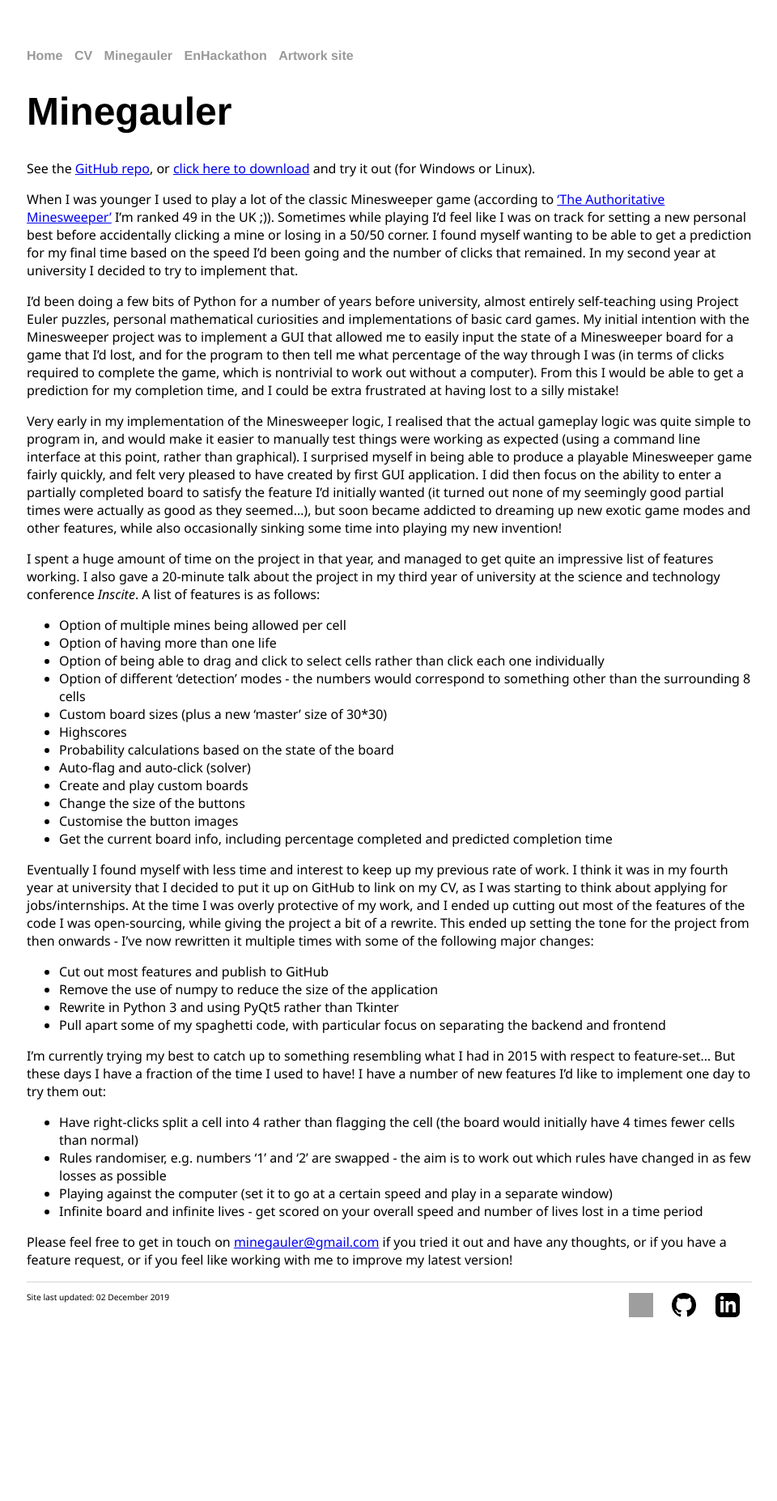
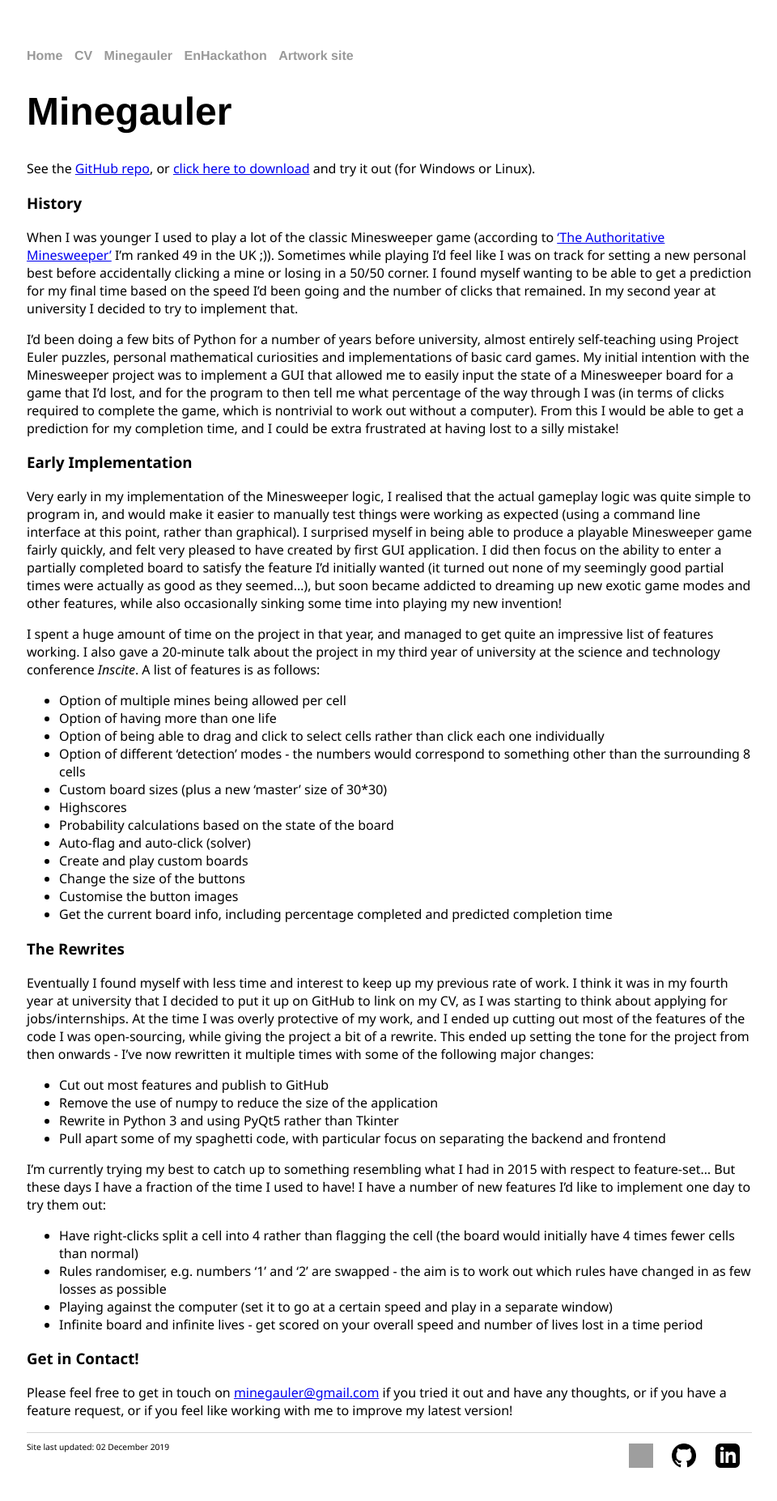
Before and after one commit to LewisGaul/LewisGaul.github.io, a Jekyll site: the page built from minegauler.md, in a window 1280 px wide. Shown: the whole page at 81% size, without its empty margins (159-1119 px from the left). Built offline with Jekyll 4.4.1, drawn with Linux system fonts in a browser that asks for light colours; before the commit the page ends 1669 px from its top, so only the background shows below that; grey boxes are pictures that could not be loaded.

Commit message:
Add headings to minegauler page

```diff
--- a/minegauler.md
+++ b/minegauler.md
@@ -8,9 +8,15 @@ layout: default
 
 See the [GitHub repo](https://github.com/LewisGaul/minegauler), or [click here to download](https://raw.githubusercontent.com/LewisGaul/minegauler/master/releases/MineGauler1.2.2.zip) and try it out (for Windows or Linux).
 
+
+### History
+
 When I was younger I used to play a lot of the classic Minesweeper game (according to ['The Authoritative Minesweeper'](http://www.minesweeper.info/countryranking.html?country=186) I'm ranked 49 in the UK ;)). Sometimes while playing I'd feel like I was on track for setting a new personal best before accidentally clicking a mine or losing in a 50/50 corner. I found myself wanting to be able to get a prediction for my final time based on the speed I'd been going and the number of clicks that remained. In my second year at university I decided to try to implement that.
 
 I'd been doing a few bits of Python for a number of years before university, almost entirely self-teaching using Project Euler puzzles, personal mathematical curiosities and implementations of basic card games. My initial intention with the Minesweeper project was to implement a GUI that allowed me to easily input the state of a Minesweeper board for a game that I'd lost, and for the program to then tell me what percentage of the way through I was (in terms of clicks required to complete the game, which is nontrivial to work out without a computer). From this I would be able to get a prediction for my completion time, and I could be extra frustrated at having lost to a silly mistake!
+
+
+### Early Implementation
 
 Very early in my implementation of the Minesweeper logic, I realised that the actual gameplay logic was quite simple to program in, and would make it easier to manually test things were working as expected (using a command line interface at this point, rather than graphical). I surprised myself in being able to produce a playable Minesweeper game fairly quickly, and felt very pleased to have created by first GUI application. I did then focus on the ability to enter a partially completed board to satisfy the feature I'd initially wanted (it turned out none of my seemingly good partial times were actually as good as they seemed...), but soon became addicted to dreaming up new exotic game modes and other features, while also occasionally sinking some time into playing my new invention!
 
@@ -28,6 +34,9 @@ I spent a huge amount of time on the project in that year, and managed to get qu
  - Customise the button images
  - Get the current board info, including percentage completed and predicted completion time
 
+
+### The Rewrites
+
 Eventually I found myself with less time and interest to keep up my previous rate of work. I think it was in my fourth year at university that I decided to put it up on GitHub to link on my CV, as I was starting to think about applying for jobs/internships. At the time I was overly protective of my work, and I ended up cutting out most of the features of the code I was open-sourcing, while giving the project a bit of a rewrite. This ended up setting the tone for the project from then onwards - I've now rewritten it multiple times with some of the following major changes:
  - Cut out most features and publish to GitHub
  - Remove the use of numpy to reduce the size of the application
@@ -40,4 +49,7 @@ I'm currently trying my best to catch up to something resembling what I had in 2
  - Playing against the computer (set it to go at a certain speed and play in a separate window)
  - Infinite board and infinite lives - get scored on your overall speed and number of lives lost in a time period
 
+
+### Get in Contact!
+
 Please feel free to get in touch on <minegauler@gmail.com> if you tried it out and have any thoughts, or if you have a feature request, or if you feel like working with me to improve my latest version!
```
